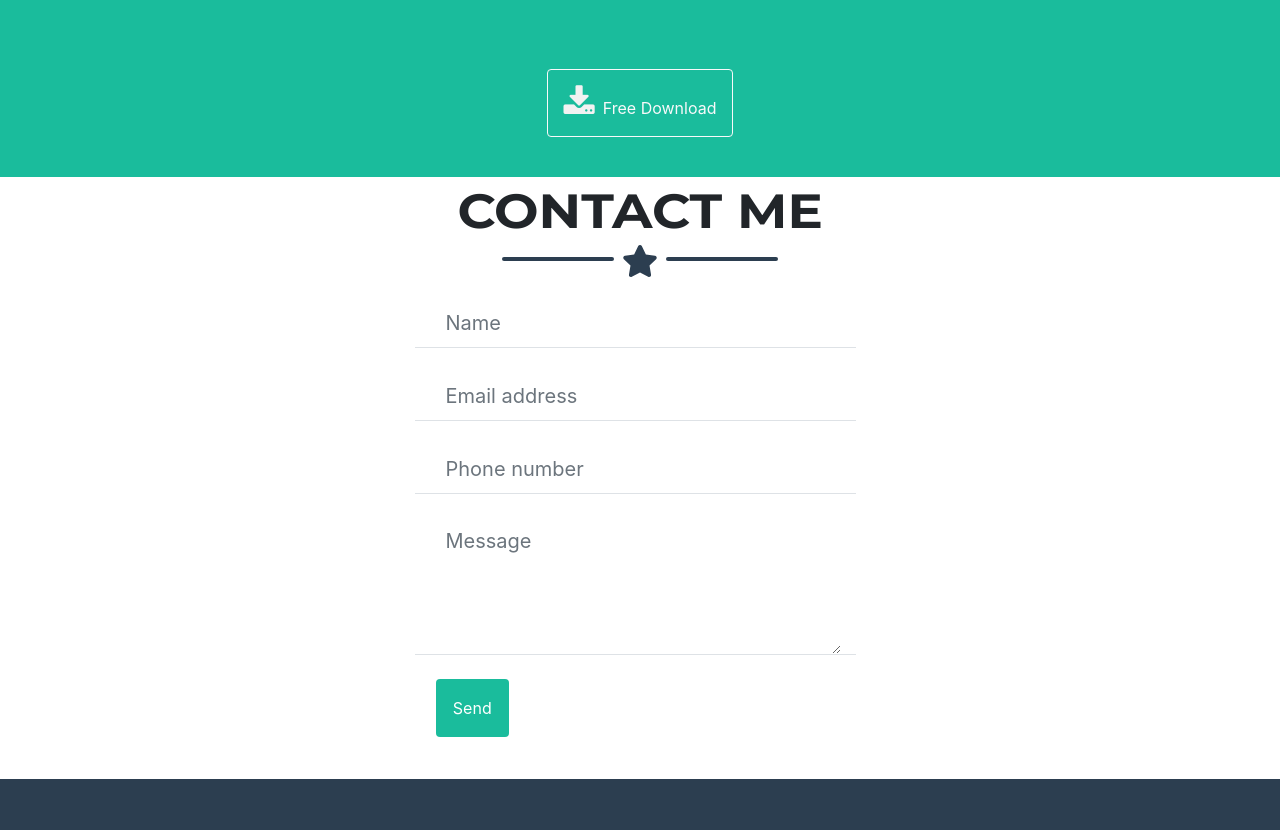
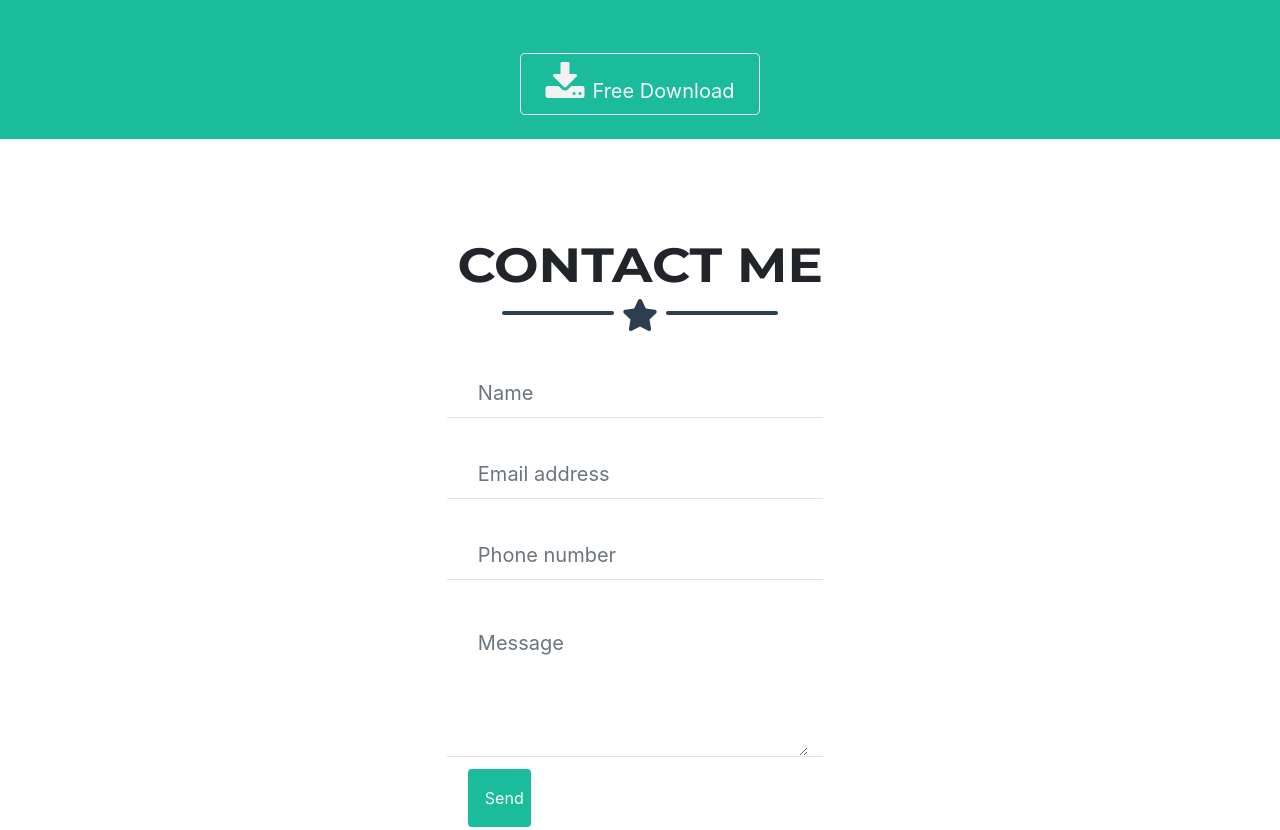
Before and after one commit to JDanielLpzV/landing-page-argano-uv, a website: page index.html in a window 1280 px wide. Shown: the part 1912-2742 px from the top of the page. Drawn offline with nearby package versions, Linux system fonts and the light colour scheme.

Commit message:
Change some design issues

```diff
--- a/css/about.css
+++ b/css/about.css
@@ -37,6 +37,9 @@ No media query since this is the default in Bootstrap */
   color: #f2f2f2;
   width: 95vw;
 }
+#about button:hover i {
+  color: #2c3e50 !important;
+}
 
 /* Small devices (landscape phones, 576px and up) */
 @media (min-width: 576px) {
--- a/css/contact.css
+++ b/css/contact.css
@@ -3,8 +3,10 @@ No media query since this is the default in Bootstrap */
 
 #contact {
   background: white;
-  height: 100%;
-  padding: 10%;
+  height: 80vh;
+  padding: 9%;
+}
+.parent {
 }
 .star {
   color: #2c3e50;
@@ -68,14 +70,15 @@ input[type="number"]:focus,
   box-shadow: inset 0 -1px 0 #ddd;
 }
 .title-section {
-  font-size: 2.25em;
+  font-size: 2.3em;
   line-height: 2rem;
 }
 
 /* Small devices (landscape phones, 576px and up) */
 @media (min-width: 576px) {
   #contact {
-    padding: 0px;
+    height: 85vh;
+    padding: 8%;
   }
   form {
     width: 100%;
@@ -85,7 +88,8 @@ input[type="number"]:focus,
 /* Medium devices (tablets, 768px and up) */
 @media (min-width: 768px) {
   #contact {
-    padding: 10px;
+    height: 90vh;
+    padding: 9%;
   }
   form {
     width: 50%;
@@ -93,6 +97,10 @@ input[type="number"]:focus,
 }
 /* Large devices (desktops, 992px and up) */
 @media (min-width: 992px) {
+  #contact {
+    height: 95vh;
+    padding: 9%;
+  }
   form {
     width: 40%;
   }
@@ -104,6 +112,10 @@ input[type="number"]:focus,
 
 /* Extra large devices (large desktops, 1200px and up) */
 @media (min-width: 1200px) {
+  #contact {
+    height: 100vh;
+    padding: 8%;
+  }
   form {
     width: 35%;
   }
--- a/css/portfolio.css
+++ b/css/portfolio.css
@@ -17,10 +17,11 @@
   bottom: 0;
   left: 0;
   right: 0;
-  height: 100%;
-  width: 100%;
+  height: auto;
+  width: auto;
   opacity: 0;
   transition: 0.3s ease;
+  margin: 0 4%;
   background-color: #1abc9c;
 }
 .portfolio-item:hover .overlay {
--- a/index.html
+++ b/index.html
@@ -191,14 +191,14 @@
                                 Lorem ipsum dolor sit amet consectetur adipisicing elit. Id placeat ipsum sunt. A deserunt corrupti deleniti nulla, veritatis.
                         </div>
                     </div>
-                    <button class="btn btn-outline-light my-3 p-3"><i class="fa fa-download mr-2"></i>Free Download</button>
+                    <button class="btn btn-lg btn-outline-light py-2 px-4"><i class="fa fa-download mr-2"></i>Free Download</button>
                 </div>
 
         </section>
         <section id="contact" class="">
-            <div class="">
+            <div class="parent">
 
-                <div class="d-flex flex-column align-items-center  flex-nowrap">
+                <div class="d-flex flex-column align-items-center flex-nowrap">
                     <h2 class="title-section h2 my-1 text-center">CONTACT ME</h2>
                     <div class="d-flex justify-content-center align-items-center w-100">
                         <div class="line mr-2"></div>
@@ -208,35 +208,35 @@
                         <div class="line ml-2"></div>
                      </div>
                     <form class="my-3 needs-validation d-flex flex-column align-items-start flex-nowrap" novalidate>
-                            <div class="form-row mb-4 col-12 border-bottom" >
+                            <div class="form-row my-3 col-12 border-bottom" >
                                 <input type="text" class="form-control form-control-lg border-0" id="name" placeholder="Name" value="" required>
                                 <div class="invalid-feedback">
                                     A name is required
                                 </div>
                             </div>
 
-                            <div class="form-row mb-4 col-12 border-bottom">
+                            <div class="form-row my-3 col-12 border-bottom">
                                 <input type="email" class="form-control form-control-lg border-0" id="email" placeholder="Email address" value="" required>
                                 <div class="invalid-feedback">
                                     Email is not valid
                                 </div>
                             </div>
 
-                            <div class="form-row mb-4 col-12 border-bottom">
+                            <div class="form-row my-3 col-12 border-bottom">
                                 <input type="tel" class="form-control form-control-lg border-0" id="phone" placeholder="Phone number" value="" required>
                                 <div class="invalid-feedback">
                                     A phone number is required
                                 </div>
                             </div>
 
-                            <div class="form-row mb-4 col-12 border-bottom">
+                            <div class="form-row mt-4 mb-2 col-12 border-bottom">
                                 <textarea class="form-control form-control-lg border-0" id="message" placeholder="Message" rows="4" required></textarea>
                                 <div class="invalid-feedback">
                                     A message is required
                                 </div>
                             </div>
 
-                            <button class="btn p-3 mb-3 col-12 col-sm-5 col-md-4 col-lg-3 col-xl-2 ml-sm-3" type="submit">Send </button>
+                            <button class="btn p-3 mt-1 col-12 col-sm-5 col-md-4 col-lg-3 col-xl-2 ml-sm-3" type="submit">Send </button>
                     </form>
                 </div>
             </div>
```
